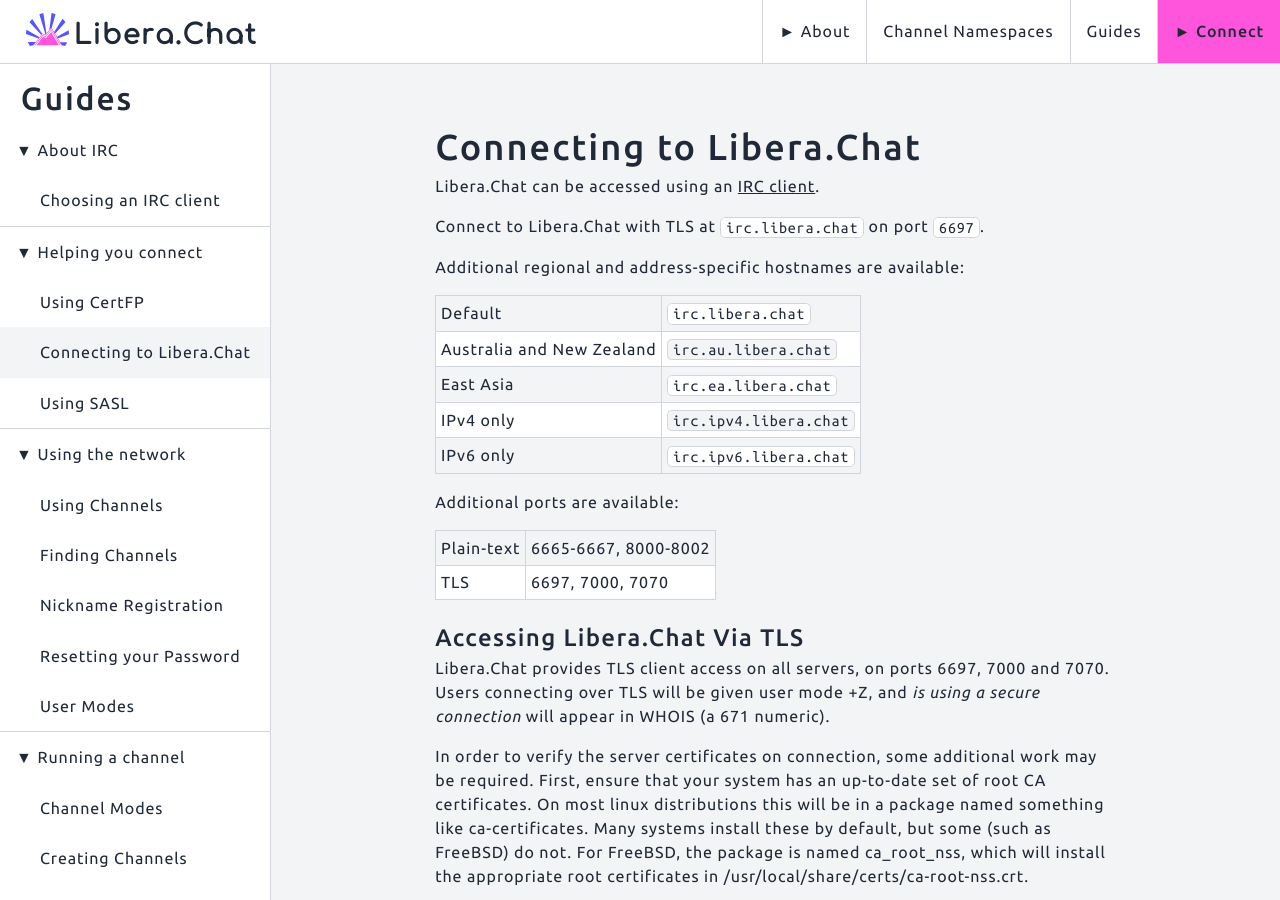
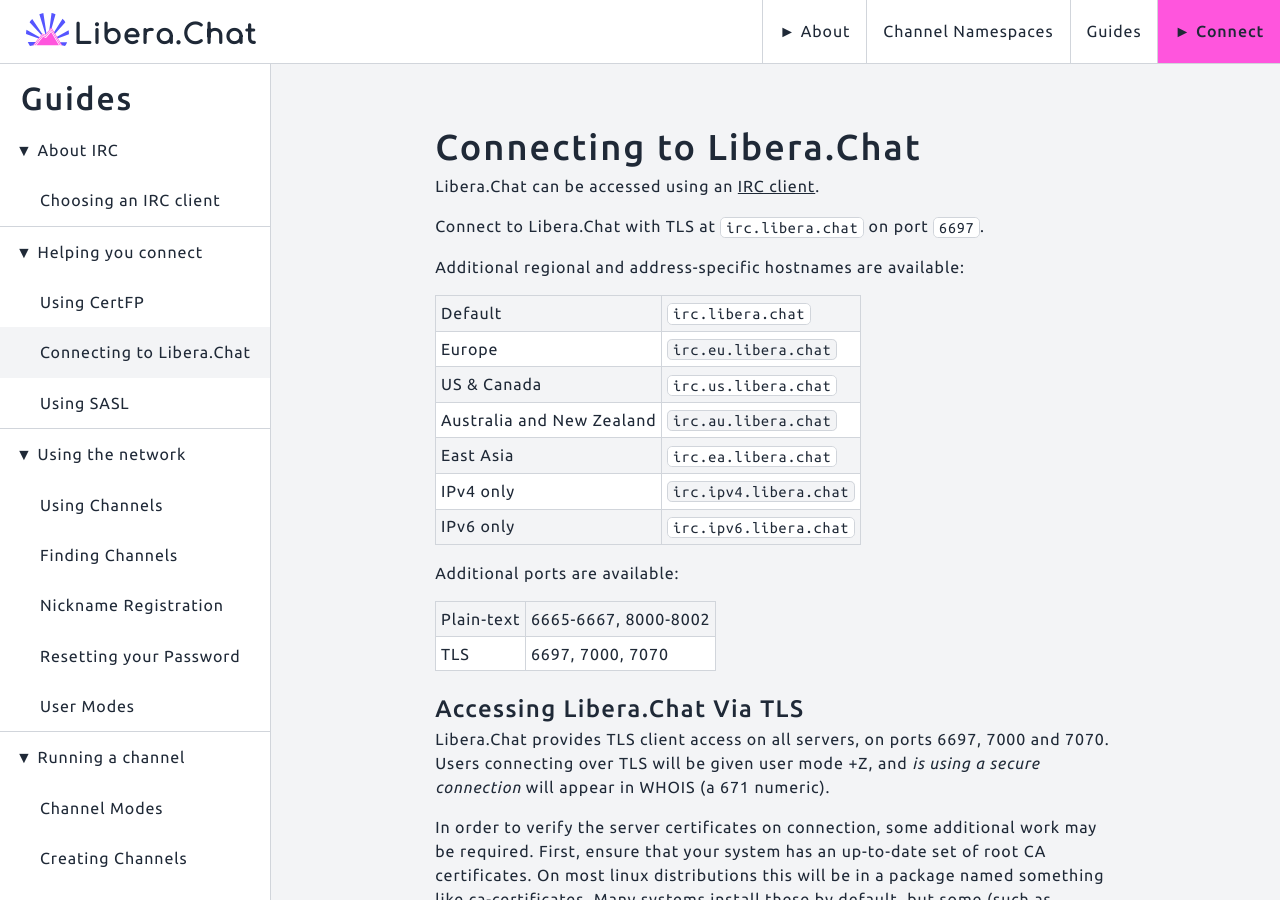
Before and after one commit to Libera-Chat/libera-chat.github.io, a Jekyll site: the page built from content/_guides/connect.md, in a window 1280 px wide and 900 px high. Built offline with Jekyll 4.4.1, drawn with Linux system fonts in a browser that asks for light colours.

Commit message:
Add EU & US region rotations to connect doco

```diff
--- a/content/_guides/connect.md
+++ b/content/_guides/connect.md
@@ -12,6 +12,8 @@
 
 | ------------------------- | ---------------------- |
 | Default                   | `irc.libera.chat`      |
+| Europe                    | `irc.eu.libera.chat`   |
+| US & Canada               | `irc.us.libera.chat`   |
 | Australia and New Zealand | `irc.au.libera.chat`   |
 | East Asia                 | `irc.ea.libera.chat`   |
 | IPv4 only                 | `irc.ipv4.libera.chat` |
```
